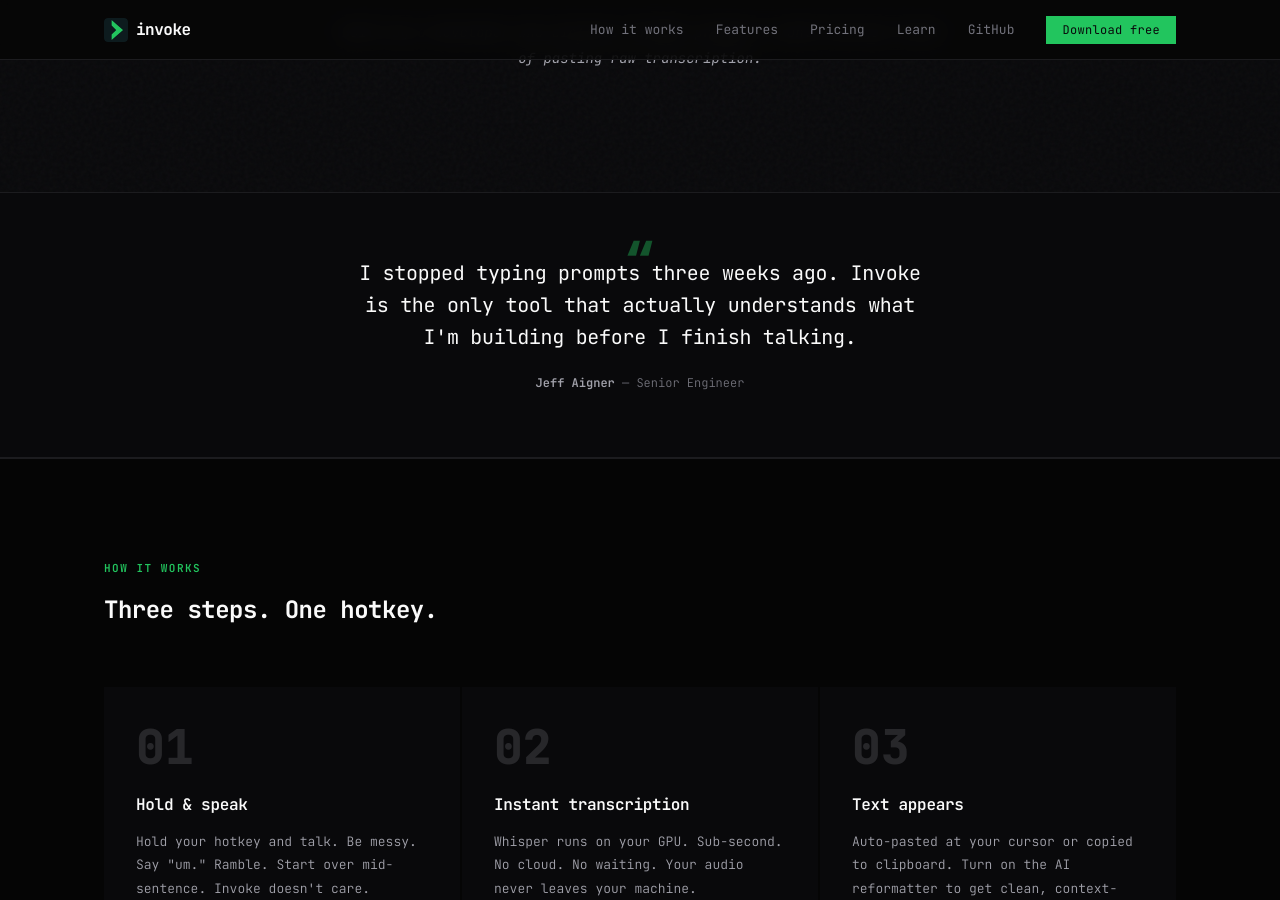
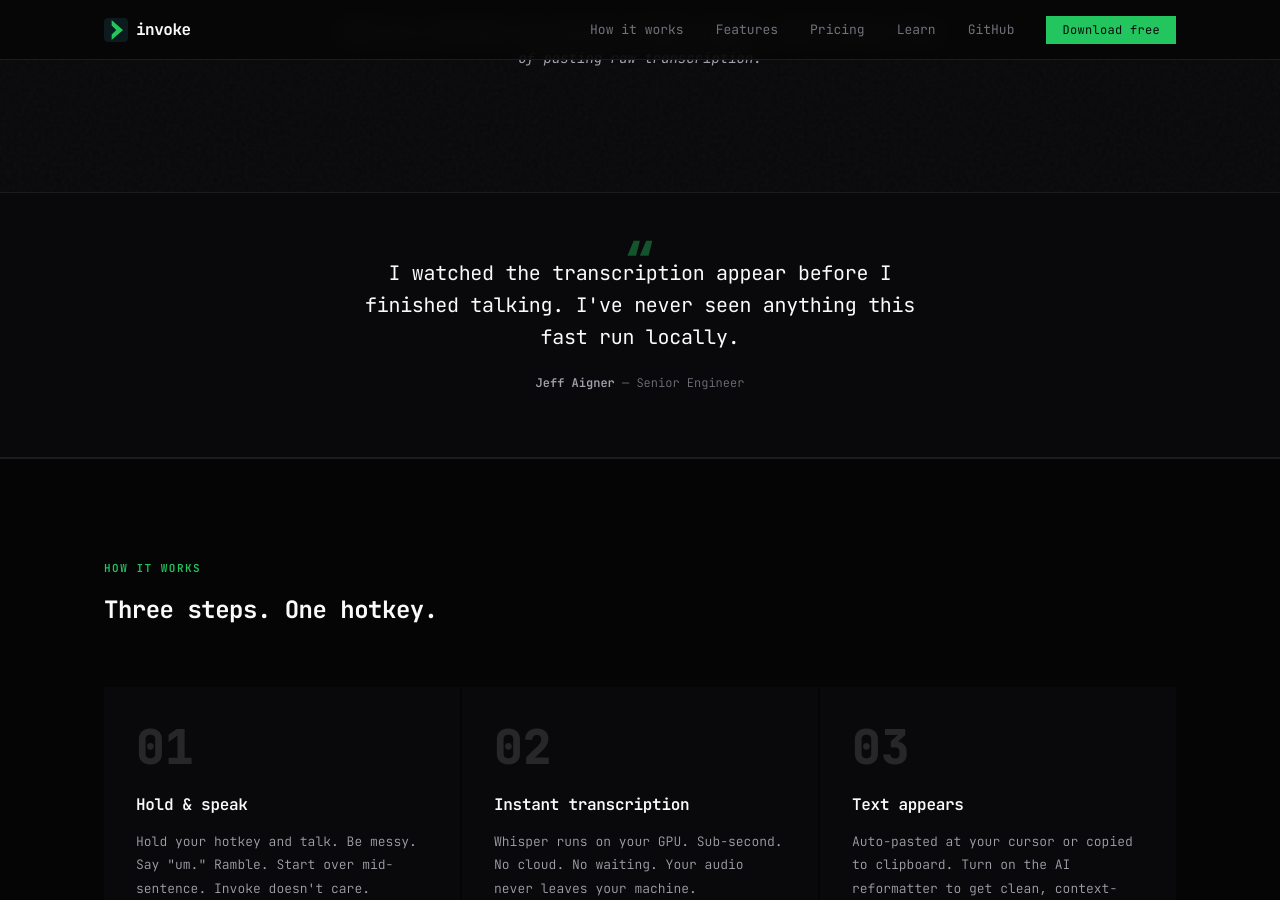
Before and after one commit to zmroth/getinvoke.dev, a Jekyll site: the page index.html, which Jekyll copies as it is, in a window 1280 px wide and 900 px high, scrolled down 1400 px. Built offline with Jekyll 4.4.1, drawn with Linux system fonts in a browser that asks for light colours.

Commit message:
Update Jeff Aigner quote to emphasize speed
Co-Authored-By: Claude Opus 4.6 <noreply@anthropic.com>

```diff
--- a/index.html
+++ b/index.html
@@ -1165,7 +1165,7 @@ footer .container {
 <!-- ====== TESTIMONIAL ====== -->
 <section class="testimonial">
   <div class="container">
-    <blockquote class="testimonial-quote reveal">I stopped typing prompts three weeks ago. Invoke is the only tool that actually understands what I'm building before I finish talking.</blockquote>
+    <blockquote class="testimonial-quote reveal">I watched the transcription appear before I finished talking. I've never seen anything this fast run locally.</blockquote>
     <p class="testimonial-attr reveal"><strong>Jeff Aigner</strong> &mdash; Senior Engineer</p>
   </div>
 </section>
```
